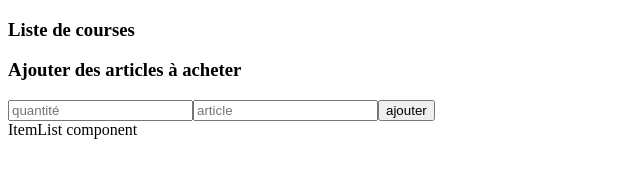
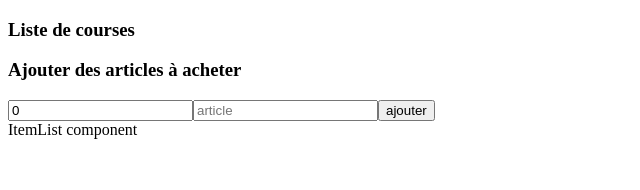
Before and after one commit to limozaza/myshoppinglist, a React (Create React App) app: page / in a window 1280 px wide. Shown: the top 190 px of the page, without its empty margins (0-640 px from the left). Built offline with nearby package versions, Linux system fonts and the light colour scheme.

Commit message:
upsate state

```diff
--- a/src/components/Form.js
+++ b/src/components/Form.js
@@ -6,13 +6,21 @@ class Form  extends React.Component{
     quantity: 0
   };
 
+
+
   render(){
     return(
       <div>
         <h3>Ajouter des articles à acheter</h3>
         <form>
-          <input type="number" placeholder="quantité" />
-          <input type="text" placeholder="article" />
+          <input type="number" placeholder="quantité" value={this.state.quantity}
+            onChange={
+              (e) => this.setState({quantity: e.target.value})
+            }/>
+          <input type="text" placeholder="article" value={this.state.name}
+            onChange={
+              (e) => this.setState({name: e.target.value})
+            }/>
           <button type="submit">ajouter</button>
         </form>
       </div>
```
